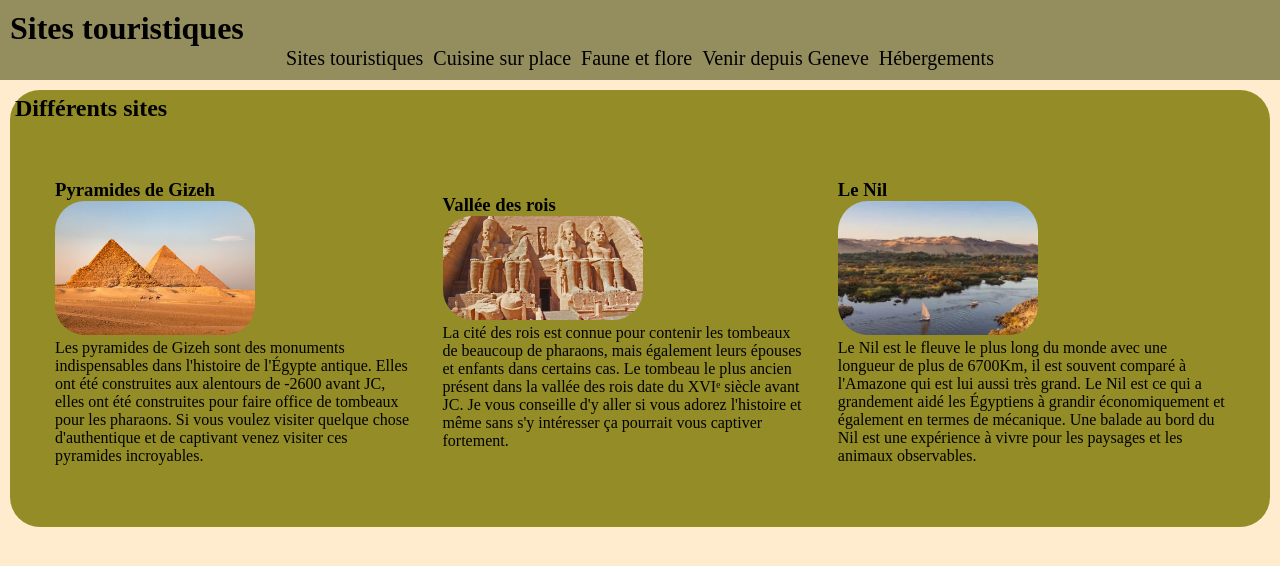
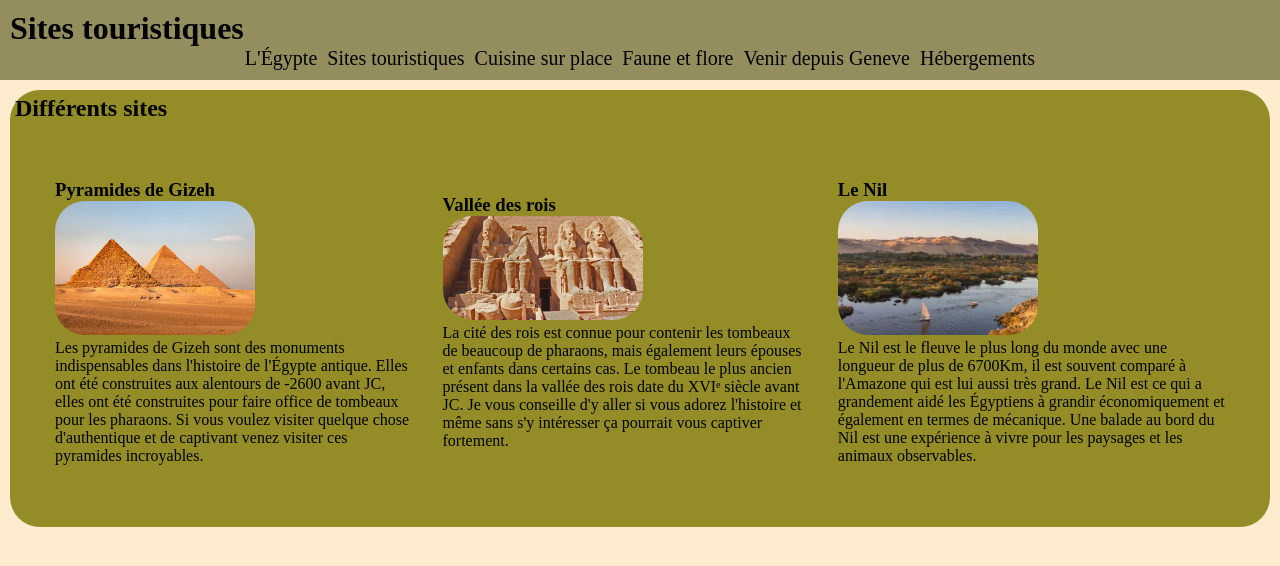
Before and after one commit to Cluster-44/Site_Tourisme_Git, a plain HTML site: page sites_touristiques.html in a window 1280 px wide. Drawn offline with Linux system fonts and the light colour scheme.

Commit message:
fixed file sites_touristiques

```diff
--- a/sites_touristiques.html
+++ b/sites_touristiques.html
@@ -10,6 +10,7 @@
     <header>
         <h1>Sites touristiques</h1>
         <nav>
+            <a href="index.html">L'Égypte</a>
             <a href="sites_touristiques.html">Sites touristiques</a>
             <a href="cuisine.html">Cuisine sur place</a>
             <a href="faune_et_flore.html">Faune et flore</a>
```
